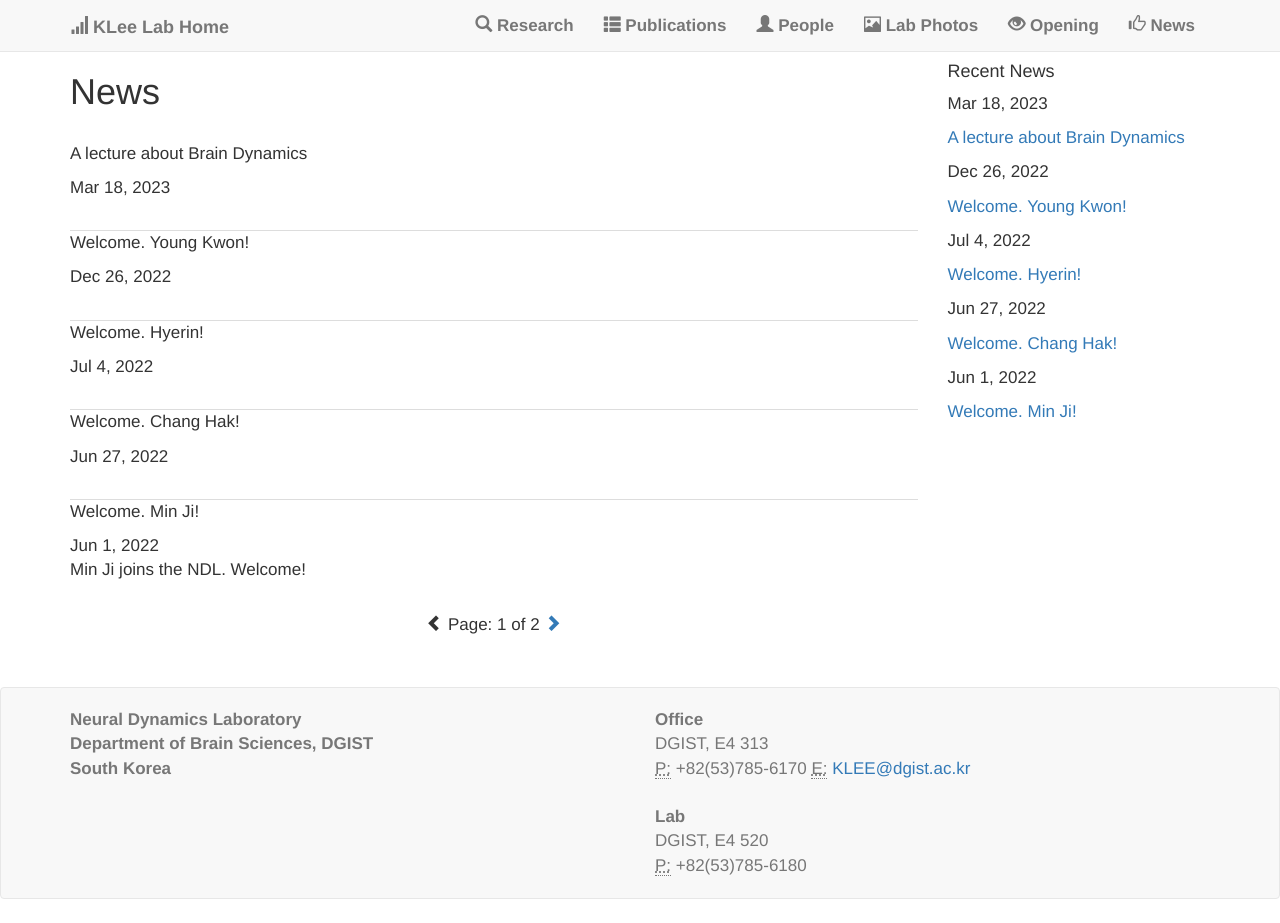
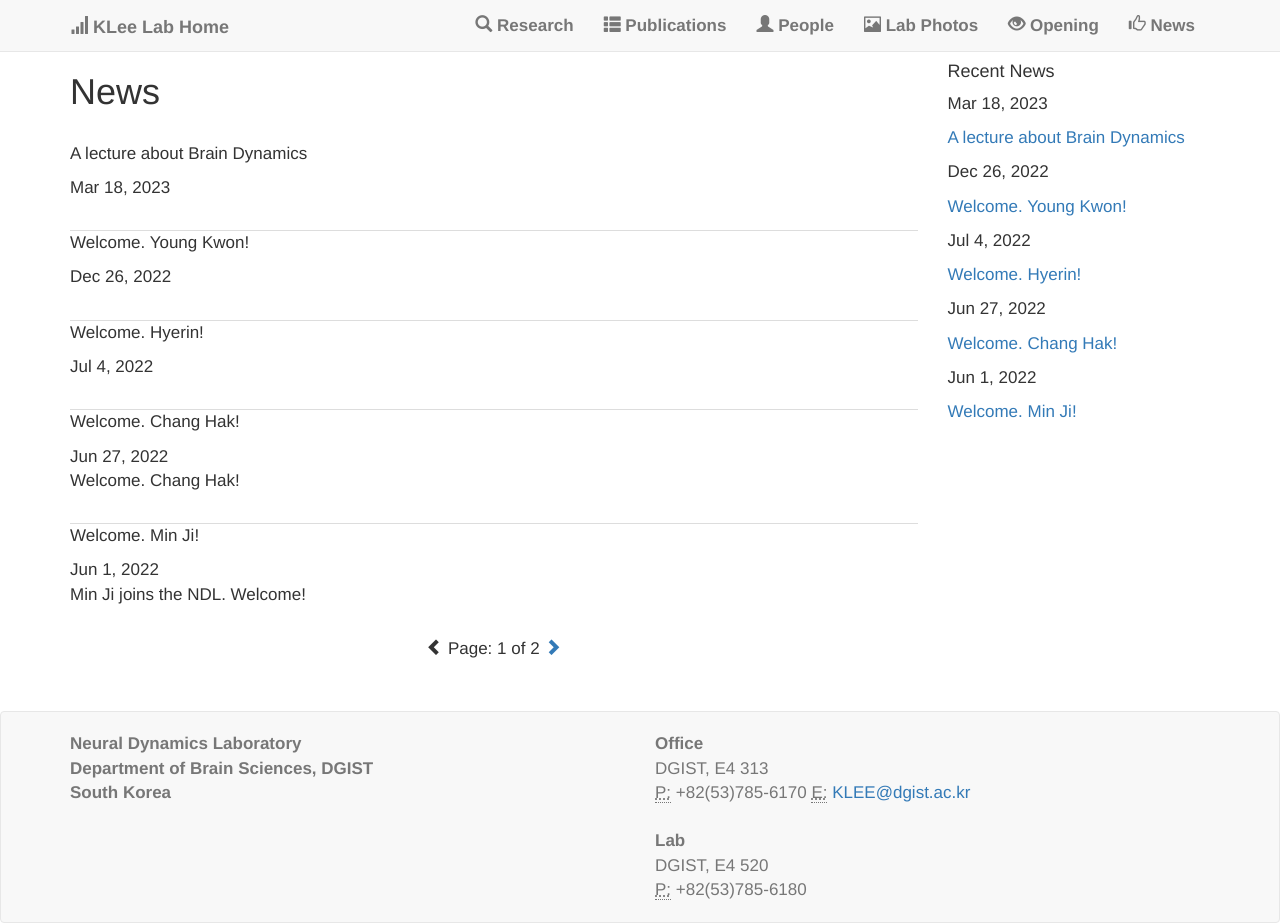
Before and after one commit to kleelab/kleelab.github.io, a Jekyll site: the page built from news/index.html, in a window 1280 px wide. Built offline with Jekyll 4.4.1, drawn with Linux system fonts in a browser that asks for light colours; nearby versions of some CDN libraries; the list of posts is cut into pages by our own code; a style sheet for code colours, icons or effects is not loaded; before the commit the page ends 900 px from its top, so only the background shows below that.

Commit message:
Update 2022-06-27- A new member.md

```diff
--- a/_posts/2022-06-27- A new member.md
+++ b/_posts/2022-06-27- A new member.md
@@ -2,6 +2,6 @@
 layout: post
 title:  Welcome. Chang Hak!
 date:   2022-06-27
-excerpt: >
+excerpt: Welcome. Chang Hak!
 ---
 Welcome. Chang Hak! He will be admitted to DGIST, the NDL as a graduate student, 2023.
```
